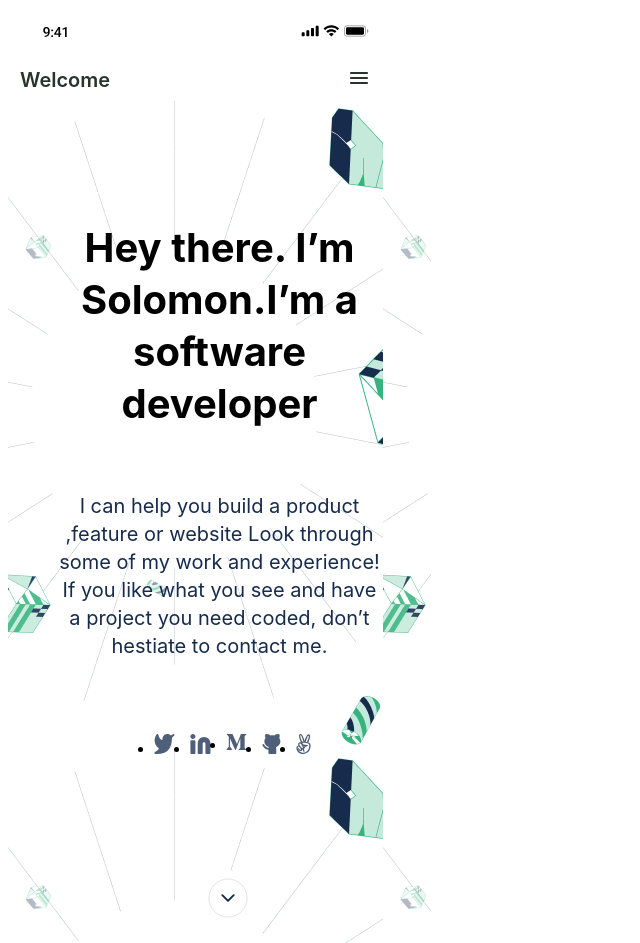
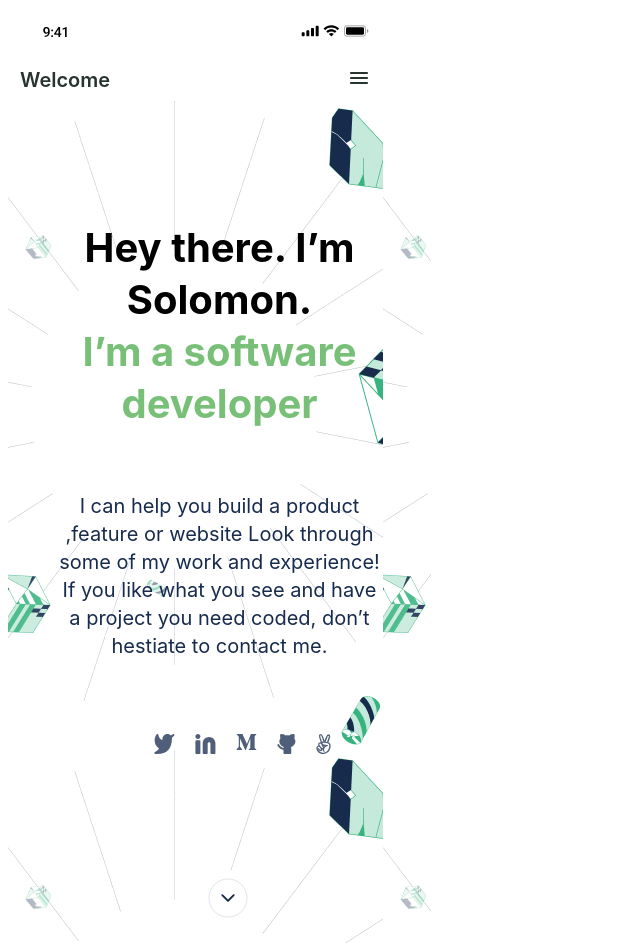
Before and after one commit to Achilles-Dev/my-portfolio-website, a website: page index.html in a window 1280 px wide. Shown: the top 943 px of the page, without its empty margins (0-640 px from the left). Drawn offline with Linux system fonts and the light colour scheme.

Commit message:
modify section h1 layout and style

```diff
--- a/index.html
+++ b/index.html
@@ -19,7 +19,7 @@
     </nav>
   </header>
   <section class="headline">
-      <h1 class="headline-title">Hey there. I’m Solomon.I’m a software developer</h1>
+      <h1 class="headline-title">Hey there. I’m Solomon. <br><span>I’m a software developer</span> </h1>
       <p class="headline-description">I can help you build a product ,feature or website Look through
         some of my  work and experience! If you like what you see and have
         a project you need coded, don’t hestiate to contact me.
--- a/style.css
+++ b/style.css
@@ -66,6 +66,10 @@ body {
   margin: 58px 0;
 }
 
+.headline-title span {
+  color: #78c078;
+}
+
 .headline-description {
   position: static;
   width: 327px;
@@ -83,7 +87,7 @@ body {
 
 .headline-icons {
   display: flex;
-  gap: 15px;
+  gap: 20px;
   position: static;
   width: 170.17px;
   height: 20px;
@@ -91,6 +95,10 @@ body {
   top: 536px;
   flex-grow: 0;
   margin: 58px 0;
+}
+
+.headline-icons li {
+  list-style: none;
 }
 
 .headline-dropdown {
```
